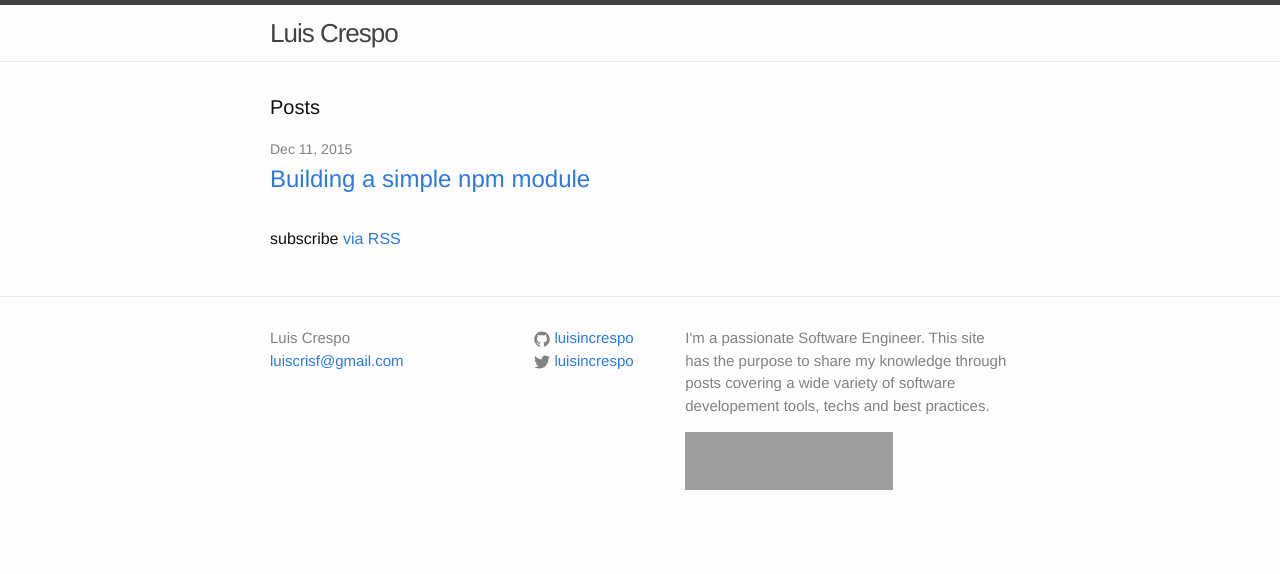
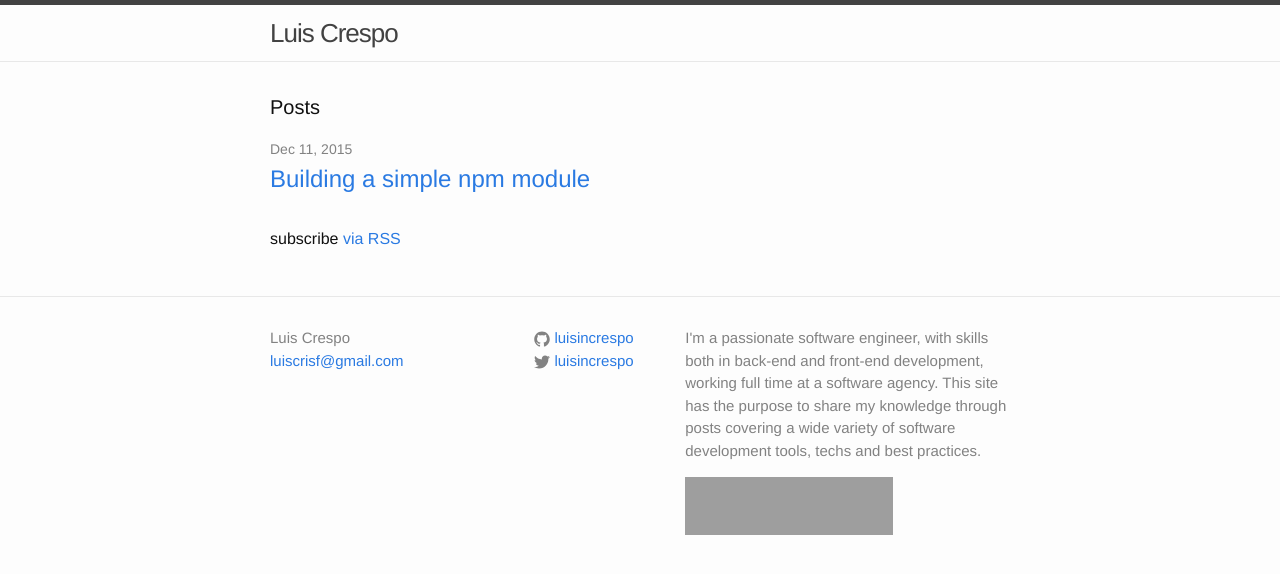
Before and after one commit to luisincrespo/luisincrespo.github.io, a Jekyll site: the page built from index.html, in a window 1280 px wide. Shown: the top 574 px of the page. Built offline with Jekyll 4.4.1, drawn with Linux system fonts in a browser that asks for light colours; grey boxes are pictures that could not be loaded.

Commit message:
Changes site description.

```diff
--- a/_config.yml
+++ b/_config.yml
@@ -2,9 +2,10 @@
 title: Luis Crespo
 email: luiscrisf@gmail.com
 description: > # this means to ignore newlines until "baseurl:"
-  I'm a passionate Software Engineer. This site has the purpose to share my
-  knowledge through posts covering a wide variety of software developement
-  tools, techs and best practices.
+  I'm a passionate software engineer, with skills both in back-end and front-end
+  development, working full time at a software agency. This site has the purpose
+  to share my knowledge through posts covering a wide variety of software
+  development tools, techs and best practices.
 baseurl: "" # the subpath of your site, e.g. /blog/
 url: "https://luisincrespo.github.io" # the base hostname & protocol for your site
 github_username:  luisincrespo
```
